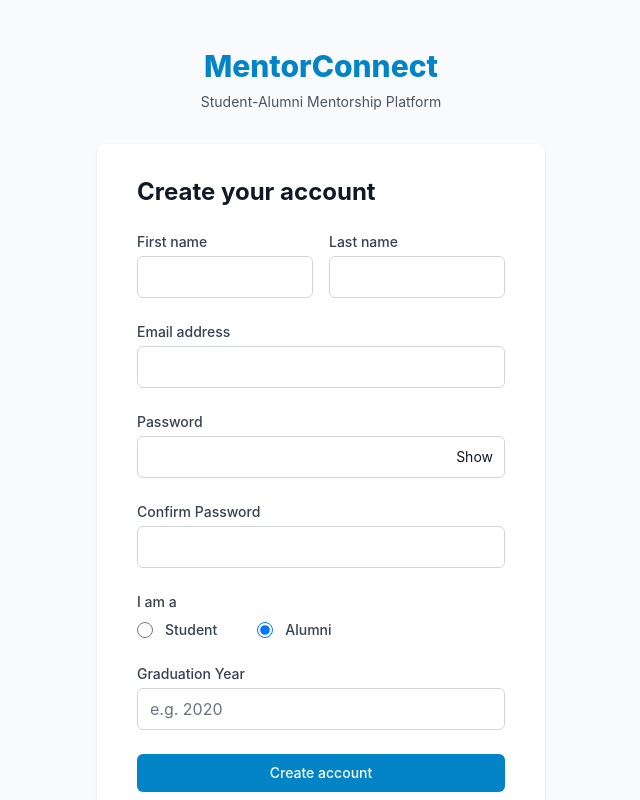
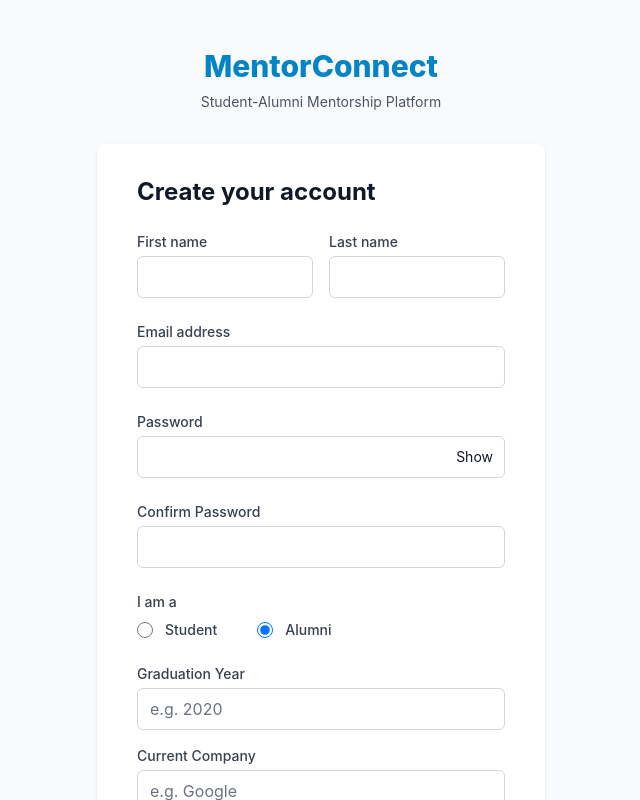
Before and after one commit to angel7544/mentor_connect1, a React (Create React App) app in the folder client/: page /register in a window 1280 px wide. Both pictures are taken after a click on the radio button "Alumni". Shown: the top 800 px of the page, without its empty margins (319-959 px from the left). Built offline with nearby package versions, Linux system fonts and the light colour scheme; no server answers.

Commit message:
multiple bug fiex and parameters added in registration

```diff
--- a/client/src/pages/auth/RegisterPage.tsx
+++ b/client/src/pages/auth/RegisterPage.tsx
@@ -13,7 +13,9 @@ interface RegisterFormData {
   password: string;
   confirmPassword: string;
   role: 'STUDENT' | 'ALUMNI';
-  graduationYear?: string; // Optional in form data, becomes required for alumni
+  graduationYear?: string; // Required for alumni
+  company?: string; // Required for alumni
+  jobTitle?: string; // Required for alumni
 }
 
 const RegisterPage: React.FC = () => {
@@ -46,10 +48,20 @@ const RegisterPage: React.FC = () => {
       return;
     }
 
-    // Check if graduation year is provided for alumni
-    if (data.role === 'ALUMNI' && !data.graduationYear) {
+    // Validate alumni-specific fields
+    if (data.role === 'ALUMNI') {
+      if (!data.graduationYear) {
         toast.error('Graduation year is required for alumni');
         return;
+      }
+      if (!data.company) {
+        toast.error('Company is required for alumni');
+        return;
+      }
+      if (!data.jobTitle) {
+        toast.error('Job title is required for alumni');
+        return;
+      }
     }
 
     try {
@@ -129,10 +141,10 @@ const RegisterPage: React.FC = () => {
 
   // Show different fields based on selected role
   const renderRoleSpecificFields = () => {
-
     if (selectedRole === 'ALUMNI') {
       return (
-        <div data-aos="fade-zoom-in">
+        <div data-aos="fade-zoom-in" className="space-y-4">
+          <div>
             <label htmlFor="graduationYear" className="block text-sm font-medium text-gray-700">
               Graduation Year
             </label>
@@ -145,12 +157,69 @@ const RegisterPage: React.FC = () => {
                 className="input"
                 placeholder="e.g. 2020"
                 {...register('graduationYear', {
-                required: 'Graduation year is required for alumni'
+                  required: 'Graduation year is required for alumni',
+                  min: {
+                    value: 1950,
+                    message: 'Graduation year must be after 1950'
+                  },
+                  max: {
+                    value: new Date().getFullYear(),
+                    message: 'Graduation year cannot be in the future'
+                  }
                 })}
               />
               {errors.graduationYear && (
                 <p className="mt-1 text-sm text-red-600">{errors.graduationYear.message}</p>
               )}
+            </div>
+          </div>
+
+          <div>
+            <label htmlFor="company" className="block text-sm font-medium text-gray-700">
+              Current Company
+            </label>
+            <div className="mt-1">
+              <input
+                id="company"
+                type="text"
+                className="input"
+                placeholder="e.g. Google"
+                {...register('company', {
+                  required: 'Company is required for alumni',
+                  minLength: {
+                    value: 2,
+                    message: 'Company name must be at least 2 characters'
+                  }
+                })}
+              />
+              {errors.company && (
+                <p className="mt-1 text-sm text-red-600">{errors.company.message}</p>
+              )}
+            </div>
+          </div>
+
+          <div>
+            <label htmlFor="jobTitle" className="block text-sm font-medium text-gray-700">
+              Job Title
+            </label>
+            <div className="mt-1">
+              <input
+                id="jobTitle"
+                type="text"
+                className="input"
+                placeholder="e.g. Software Engineer"
+                {...register('jobTitle', {
+                  required: 'Job title is required for alumni',
+                  minLength: {
+                    value: 2,
+                    message: 'Job title must be at least 2 characters'
+                  }
+                })}
+              />
+              {errors.jobTitle && (
+                <p className="mt-1 text-sm text-red-600">{errors.jobTitle.message}</p>
+              )}
+            </div>
           </div>
         </div>
       );
@@ -332,7 +401,7 @@ const RegisterPage: React.FC = () => {
         </div>
       </form>
 
-      <div className="mt-6 text-center">
+      <div className="mt-6 texst-center">
         <p className="text-sm text-gray-600">
           Already have an account?{' '}
           <Link to="/login" className="font-medium text-primary-600 hover:text-primary-500">
```
Lines whose indentation alone changed are shown as unchanged.
